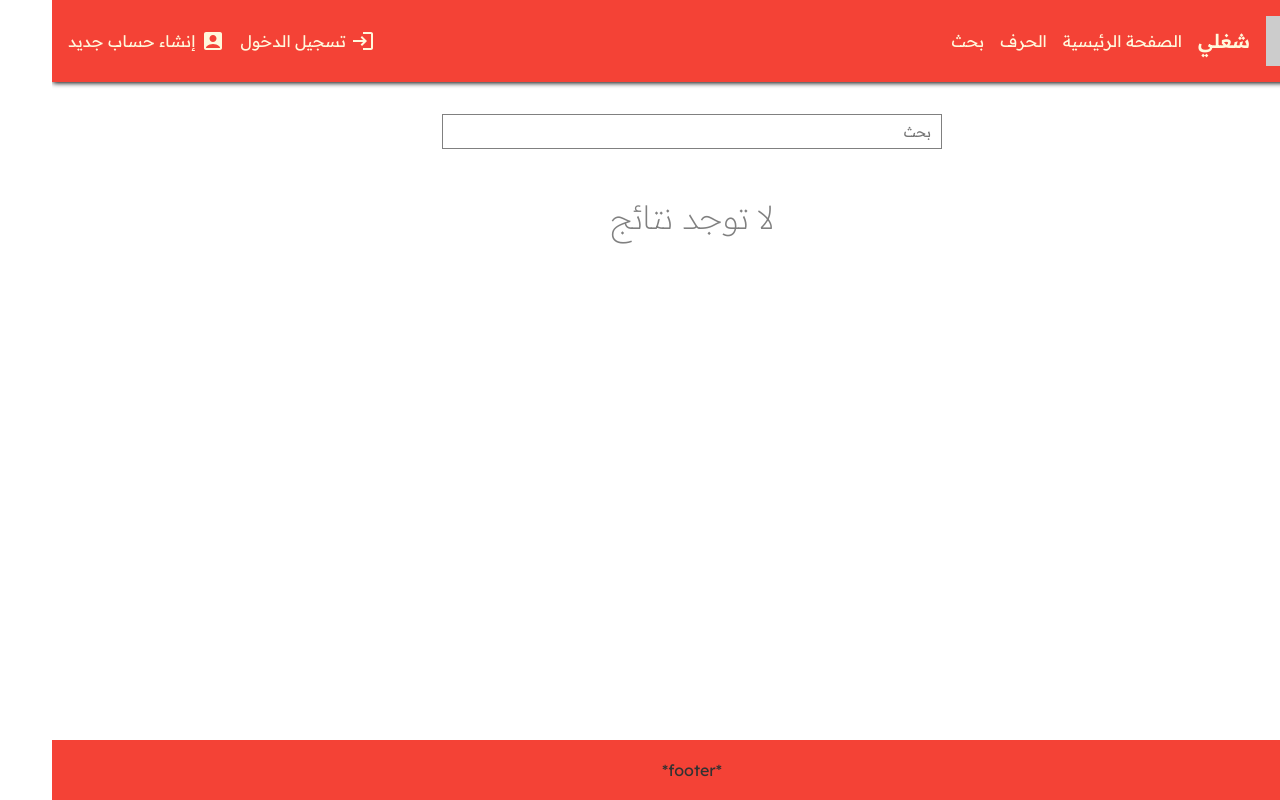
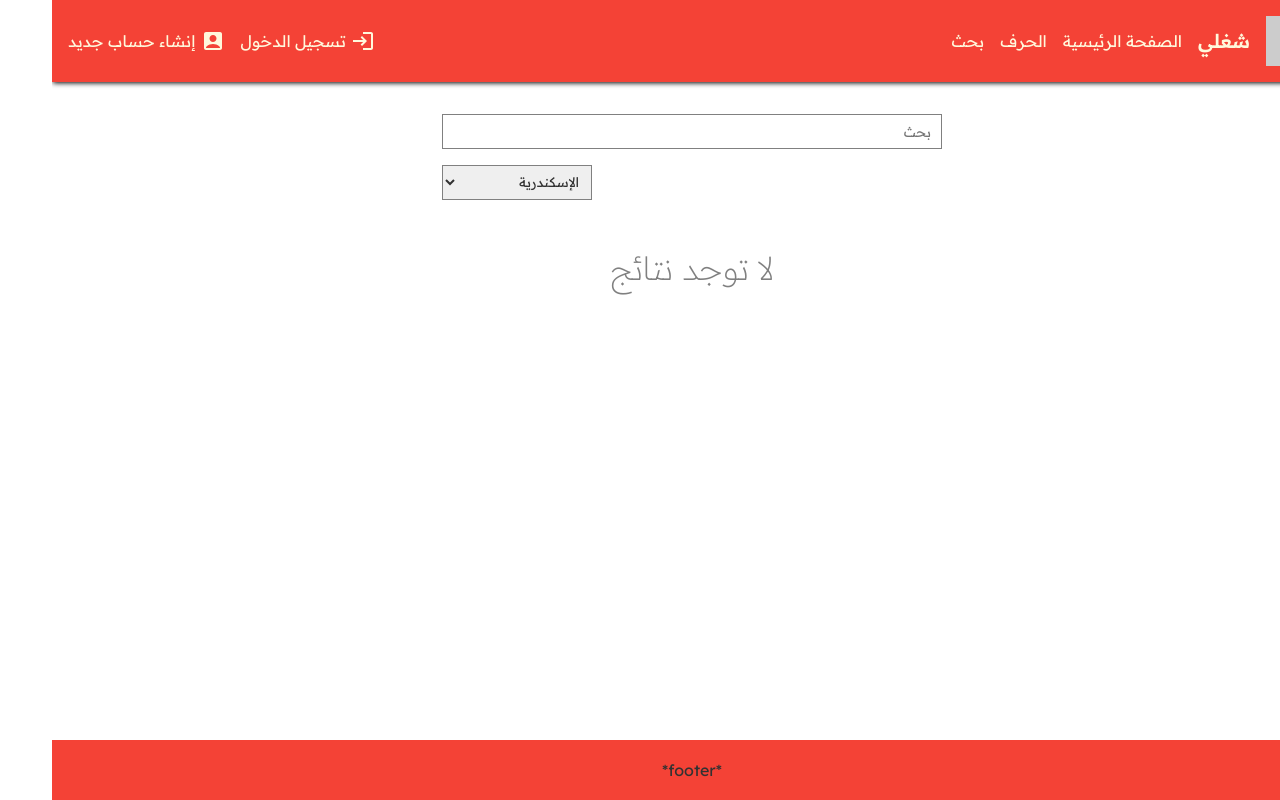
Before and after one commit to EzzeldinKandeel/Shoghly, a React (Create React App) app: page /search in a window 1280 px wide. Built offline with nearby package versions, Linux system fonts and the light colour scheme.

Commit message:
fixed images stretching and added city selection in search

```diff
--- a/src/components/LargeWorkerCard.jsx
+++ b/src/components/LargeWorkerCard.jsx
@@ -25,6 +25,7 @@ function LargeWorkerCard(props) {
 									: workerPic
 							}
 							alt="picture of the worker"
+							className="image-cover"
 						/>
 					</div>
 					<div className="left-section">
--- a/src/components/MiniWorkerCard.jsx
+++ b/src/components/MiniWorkerCard.jsx
@@ -6,7 +6,12 @@ function MiniWorkerCard(props) {
 	return (
 		<div>
 			<Link className="mini-card" to={`/worker${worker.userId}`}>
-				<img height="70px" width="70px" src={worker.picture} />
+				<img
+					height="70"
+					width="70"
+					src={worker.picture}
+					className="image-cover"
+				/>
 				<h2>{worker.fullName}</h2>
 				<h4
 					style={{
--- a/src/components/ReviewBox.jsx
+++ b/src/components/ReviewBox.jsx
@@ -73,6 +73,7 @@ function ReviewBox(props) {
 					height="50"
 					src={reviewer.picture || client_photo}
 					alt="Picture of the client who wrote the review"
+					className="image-cover"
 				/>
 				<h5>
 					{reviewer.firstName} {reviewer.lastName}
--- a/src/components/SmallWorkerCard.jsx
+++ b/src/components/SmallWorkerCard.jsx
@@ -6,7 +6,7 @@ import { Link } from "react-router-dom"
 function SmallWorkerCard(props) {
 	return (
 		<Link to={`/${props.id}`} className="card">
-			<img src={worker_picture} alt="picture of the worker" />
+			<img height="150" width="150" src={worker_picture} alt="picture of the worker" className="image-cover" />
 			<h3 id="worker-name"></h3>
 			<h4 id="profession"></h4>
 		</Link>
--- a/src/routes/EditProfile.jsx
+++ b/src/routes/EditProfile.jsx
@@ -80,9 +80,10 @@ function EditProfile() {
 			<div className="data-container">
 				<label>الصورة الشخصية</label>
 				<img
-					height="50px"
-					width="50px"
+					height="50"
+					width="50"
 					src={userData.picture || userPlaceHolderPic}
+					className="image-cover"
 				/>
 				<input
 					ref={imageRef}
--- a/src/routes/SearchPage.jsx
+++ b/src/routes/SearchPage.jsx
@@ -3,24 +3,22 @@ import AuthContext from "../context/AuthProvider"
 import api from "../api/axios"
 import "../styles/SearchPage.css"
 import MiniWorkerCard from "../components/MiniWorkerCard"
+import { getCities } from './../data';
 
 function SearchPage() {
 	const { auth } = useContext(AuthContext)
+	const cities = getCities()
 	const [searchQuery, setSearchQuery] = useState("")
 	const [city, setCity] = useState("")
 	const [liveResults, setLiveResults] = useState([])
-	function handleChange(e) {
-		let value = e.target.value
-		setSearchQuery(value)
-	}
-	async function getCity() {
+	useEffect(async () => {
 		try {
 			const cityResponse = await api.get(`/profile/${auth.id}`)
 			setCity(cityResponse.data.info.city)
 		} catch (err) {
 			console.error(err)
 		}
-	}
+	}, [])
 	useEffect(async () => {
 		if (searchQuery.length > 0) {
 			try {
@@ -30,25 +28,48 @@ function SearchPage() {
 				})
 				setLiveResults(response.data.results)
 			} catch (err) {
-				console.error(err)
+				setLiveResults([])
 			}
 		} else {
 			setLiveResults([])
 		}
-	}, [searchQuery])
+	}, [searchQuery, city])
+
+	function handleChange(e) {
+		let value = e.target.value
+		setSearchQuery(value)
+	}
+	function handleCitySelection(e) {
+		let value = e.target.value
+		setCity(value)
+	}
 
 	return (
 		<div className="search-page">
+			<div className="city-and-query">
 				<input
 					name="search"
 					value={searchQuery}
 					onChange={handleChange}
-				onFocus={getCity}
 					type="search"
 					className="input-box search-box"
 					placeholder="بحث"
 					autoComplete="off"
 				/>
+				<select
+						name="city"
+						value={city}
+						onChange={handleCitySelection}
+						className="input-box city-select"
+						required
+					>
+						{cities.map((city) => (
+							<option key={cities.indexOf(city)} value={city}>
+								{city}
+							</option>
+						))}
+					</select>
+			</div>
 			{liveResults.length ? (
 				<div className="live-search-results">
 					{liveResults.map((worker) => (
--- a/src/routes/WorkerPage.jsx
+++ b/src/routes/WorkerPage.jsx
@@ -52,6 +52,7 @@ function WorkerPage() {
 							height="300"
 							src={worker.picture || workerPic}
 							alt="Picture of The Worker"
+							className="image-cover"
 						/>
 					</div>
 					<div className="main-details--text">
--- a/src/styles/App.css
+++ b/src/styles/App.css
@@ -57,3 +57,6 @@ textarea {
 	background-color: lightgray;
 	cursor: pointer;
 }
+.image-cover {
+	object-fit: cover;
+}
--- a/src/styles/SearchPage.css
+++ b/src/styles/SearchPage.css
@@ -8,6 +8,8 @@
 }
 .search-box {
 	width: min(500px, 100%);
+	margin-inline: auto;
+
 }
 .live-search-results {
 	width: min(500px, 100%);
@@ -34,3 +36,13 @@
 	margin: 0px;
 	padding: 0px;
 }
+.city-and-query {
+	display: flex;
+	flex-direction: column;
+	width: min(500px, 100%);
+	gap: 1rem;
+}
+.city-select {
+	width: 150px;
+	align-self: flex-end;
+}
```
Lines whose indentation alone changed are shown as unchanged.
